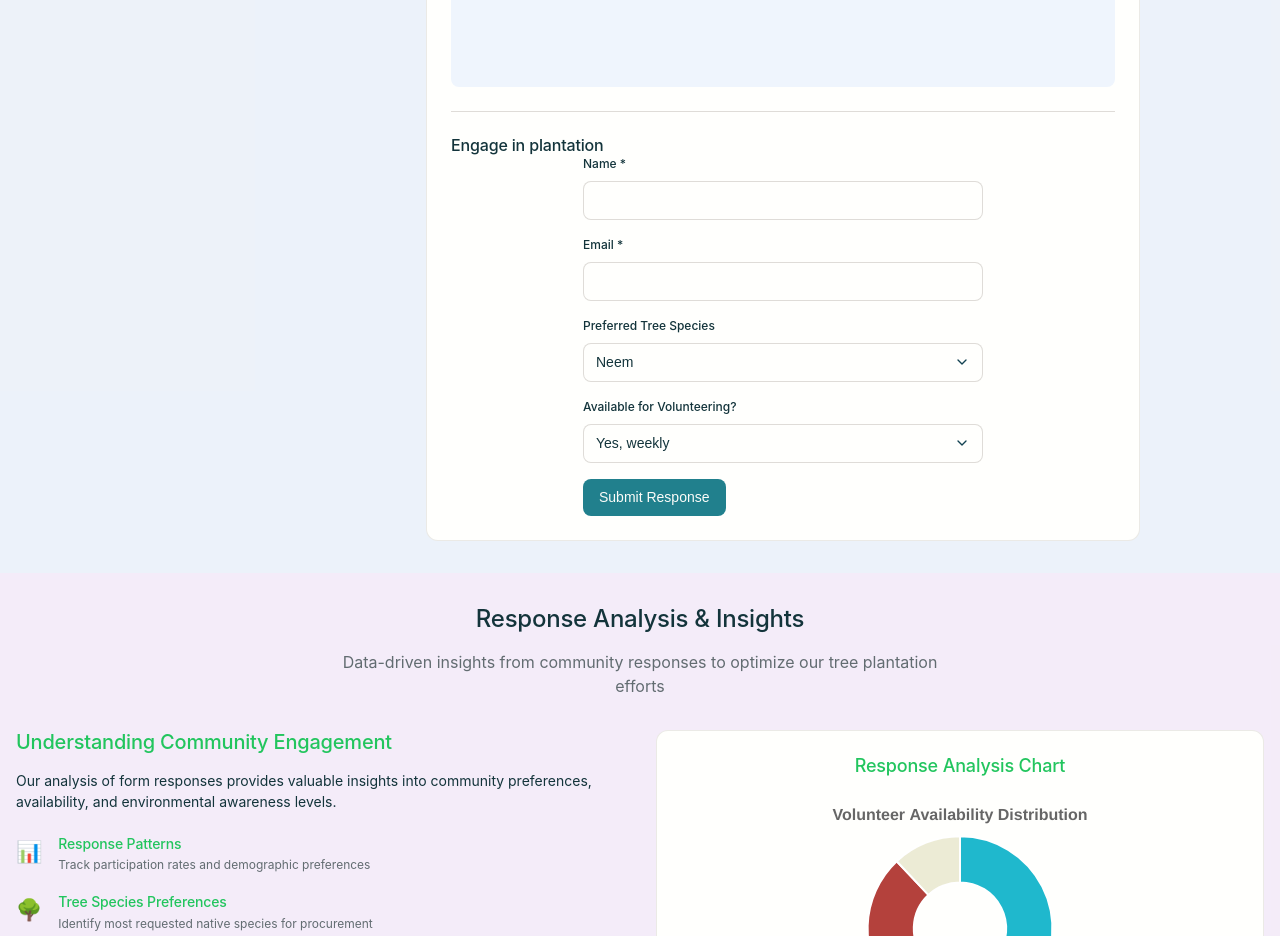
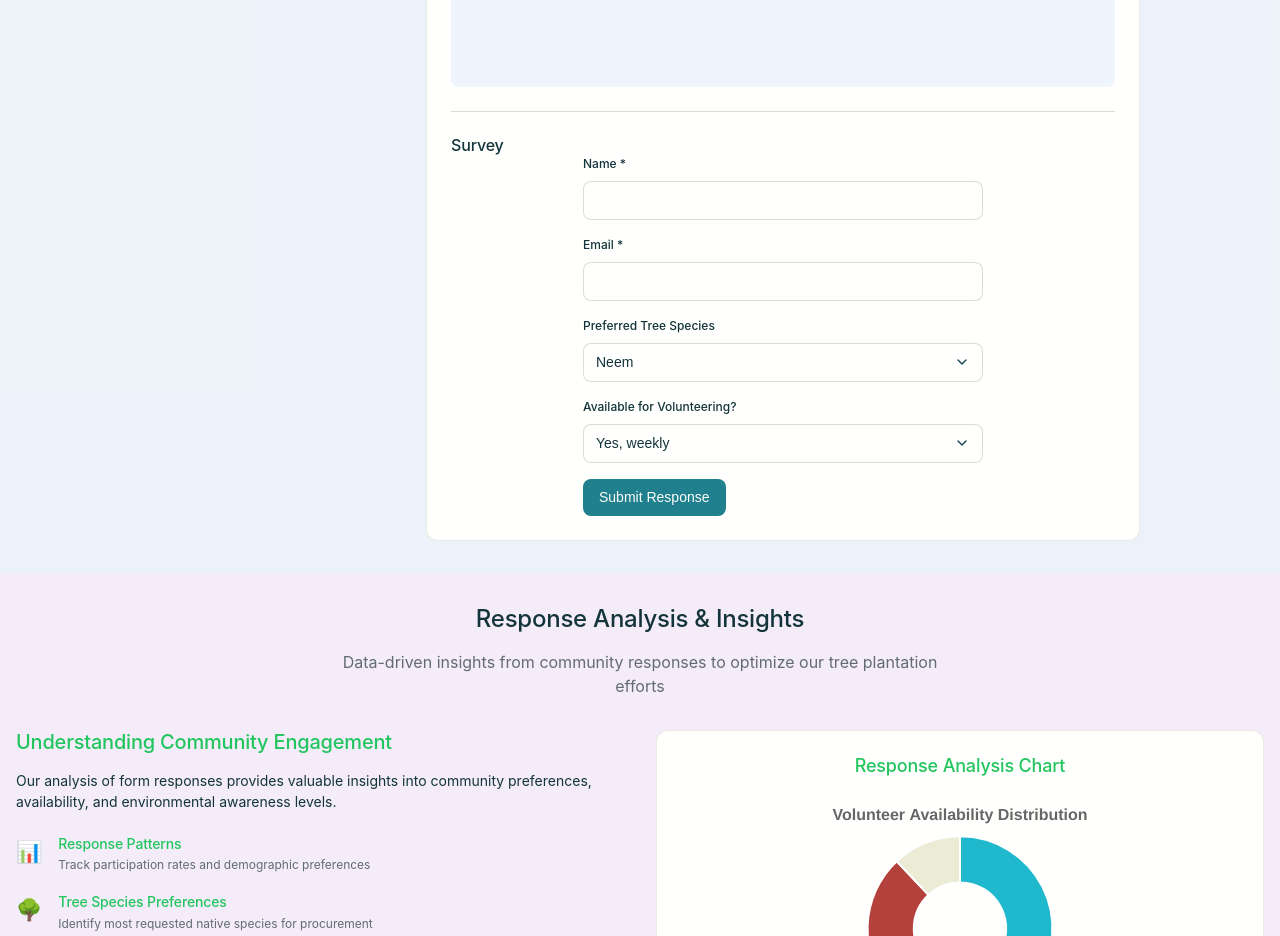
Before and after one commit to sarvezh/Tree-Plantation-Soil-Protection, a plain HTML site: page index.html in a window 1280 px wide. Shown: the part 11040-11976 px from the top of the page. Drawn offline with nearby package versions, Linux system fonts and the light colour scheme; grey boxes are pictures that could not be loaded; a web font is replaced by a local one.

Commit message:
Your update message

```diff
--- a/index.html
+++ b/index.html
@@ -282,7 +282,7 @@
                         <p>Help us out with a quick survey down below:</p>
                         <code><iframe src="https://docs.google.com/forms/d/e/1FAIpQLSc10ao4AcB1b0oAfdoT3jQ0Ch4SArX6JvI-7Mzw6IKtcINmhA/viewform?embedded=true" width="640" height="5080" frameborder="0" marginheight="0" marginwidth="0">Loading…</iframe></code>
                         <div class="sample-form">
-                            <h5>Engage in plantation</h5>
+                            <h5>Survey</h5>
                             <form class="sample-contact-form">
                                 <div class="form-group">
                                     <label class="form-label">Name *</label>
```
